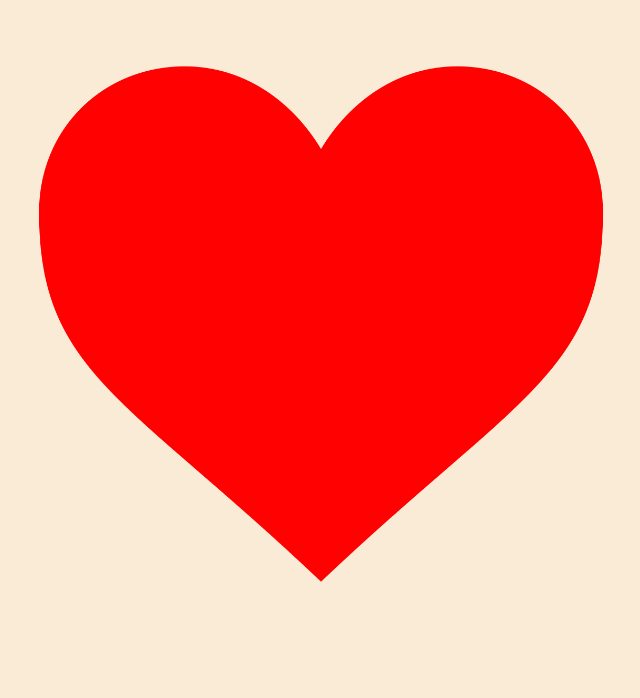
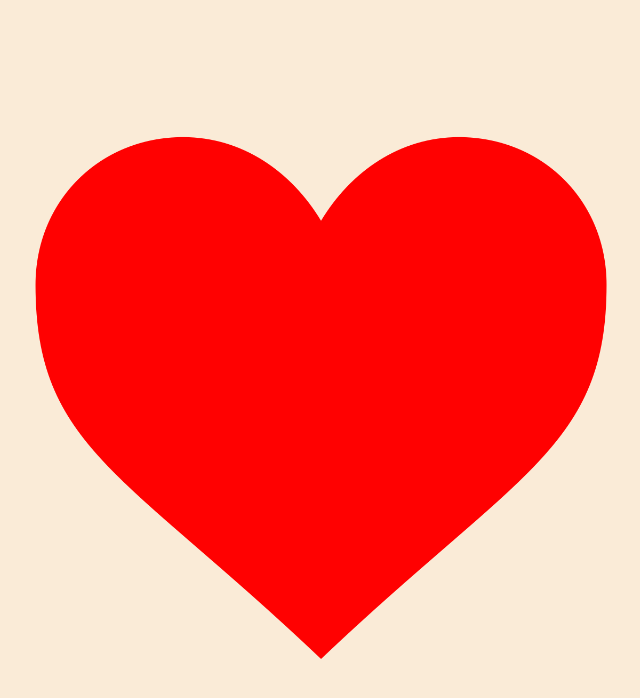
Before and after one commit to RyanSu98/I_love_dandan, a plain HTML site: page index.html in a window 1280 px wide. Shown: the whole page, without its empty margins (319-959 px from the left). Drawn offline with Linux system fonts and the light colour scheme.

Commit message:
horizon and vertical center of the screen“

```diff
--- a/index.html
+++ b/index.html
@@ -1,26 +1,35 @@
 <!DOCTYPE html>
 <html lang="zh-cmn-Hans">
+
 <head>
     <meta charset="utf-8">
     <link rel="shortcut icon" href="/favicon.ico">
     <title>单庄园.我爱你</title>
     <style type="text/css">
-        body{
+        body {
             background-color: antiquewhite;
         }
-        div{
-            width: 50%;
-            height: auto;
-            margin: 0 auto;
+
+        div {
+            position: absolute;
+            top: 50%;
+            left: 50%;
+            text-align: center;
+            margin: 0;
+            padding: 0;
+            -webkit-transform: translate(-50%, -50%);
+            -ms-transform: translate(-50%, -50%);
+            transform: translate(-50%, -50%);
         }
-        img{
+        img {
             width: 100%;
             height: auto;
         }
     </style>
 </head>
+
 <body>
     <div>
-       <img src="./iloveyou.png" />
+        <img src="./iloveyou.png" />
     </div>
 </body>
```
